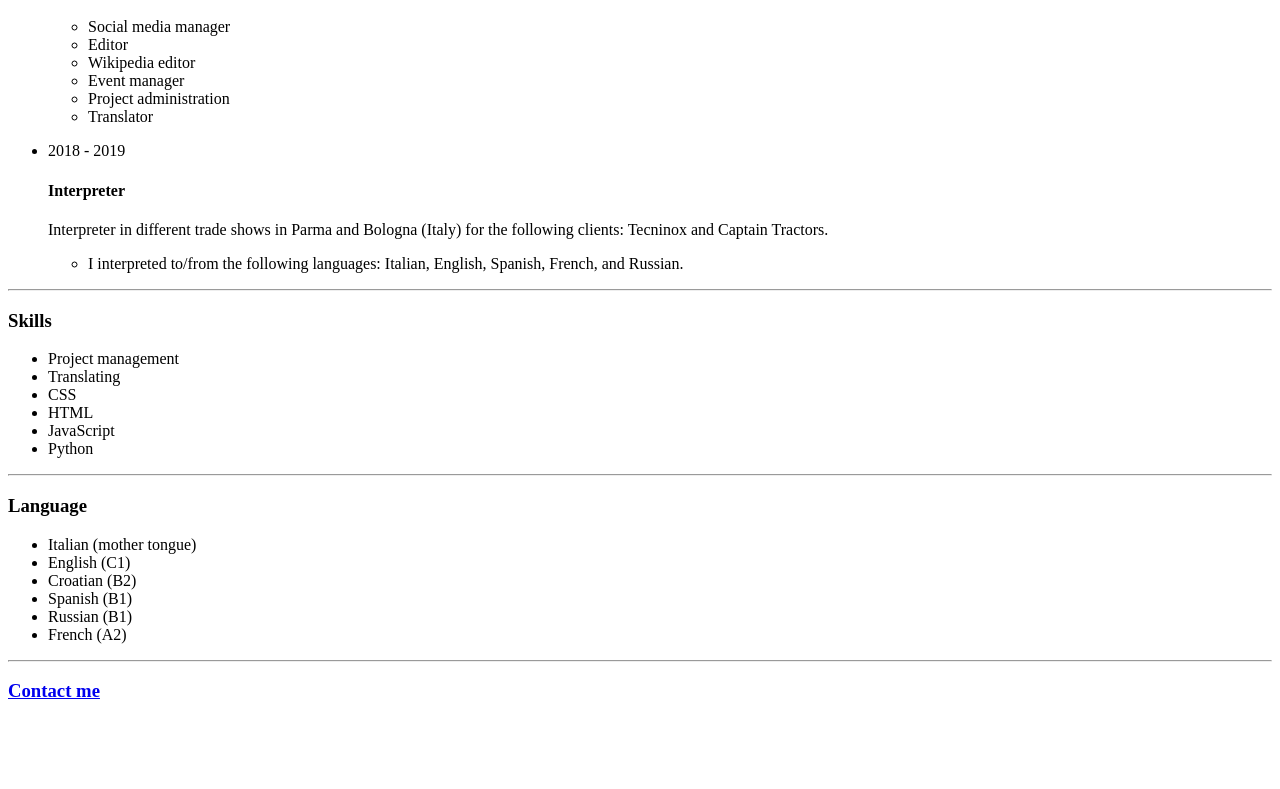
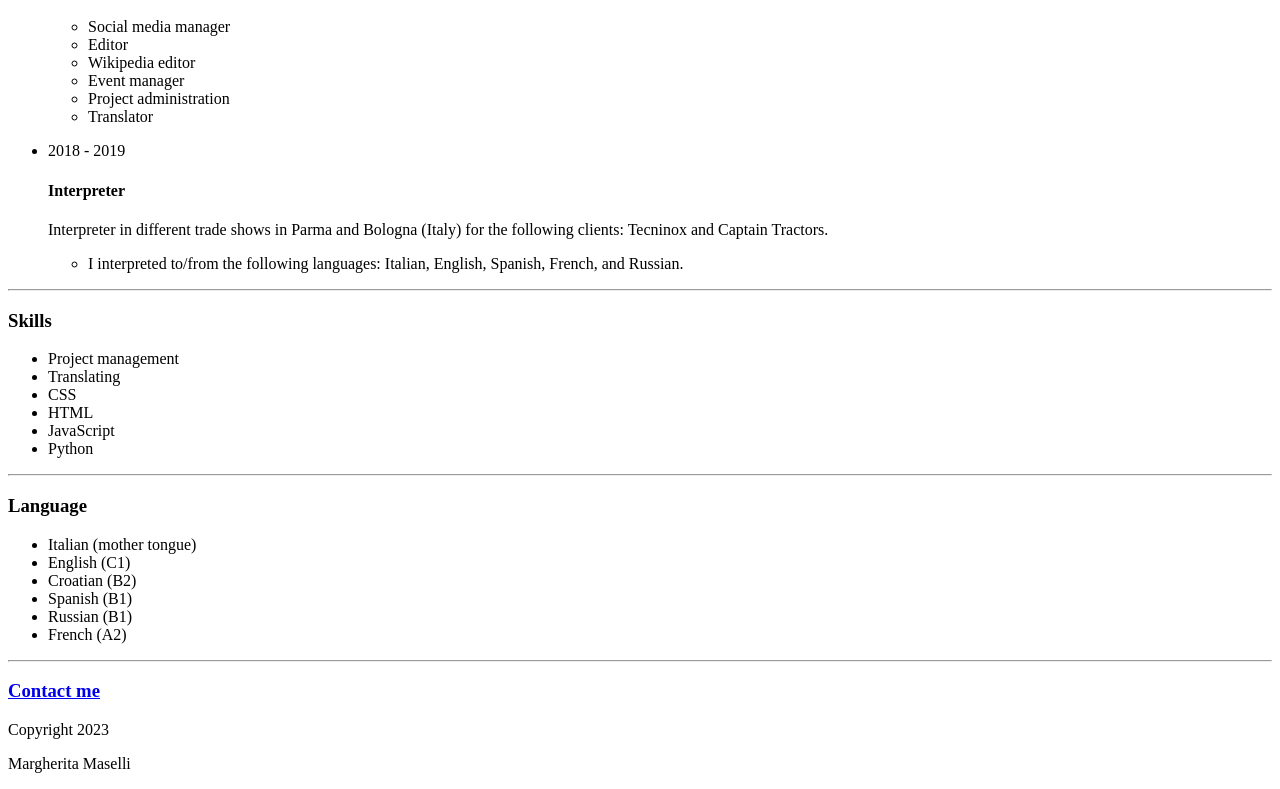
Before and after one commit to Margherita97/online-resume, a plain HTML site: page index.html in a window 1280 px wide. Shown: the part 1001-1790 px from the top of the page. Before the commit the page ends 1722 px from the top, so only its background shows below. Drawn offline with Linux system fonts and the light colour scheme.

Commit message:
Add footer

```diff
--- a/index.html
+++ b/index.html
@@ -142,5 +142,10 @@
       </section>
 
     </main>
+
+    <footer>
+        <p>Copyright 2023</p>
+        <p>Margherita Maselli</p>
+    </footer>
   </body>
 </html>
```
